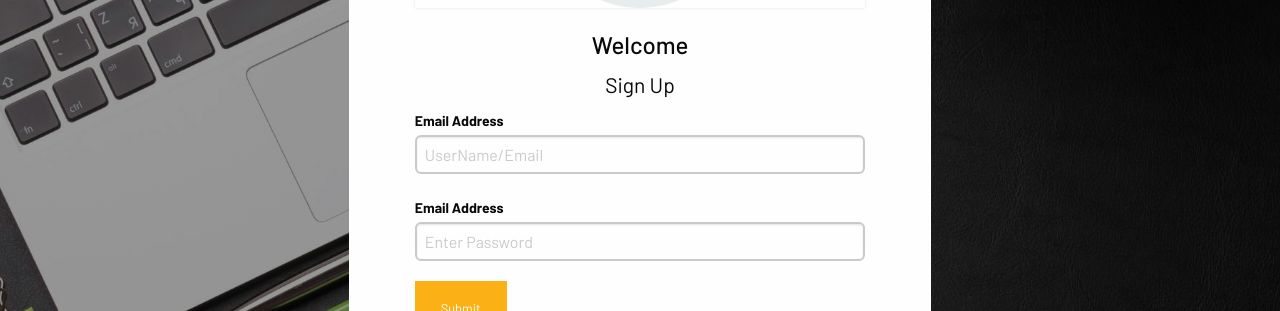
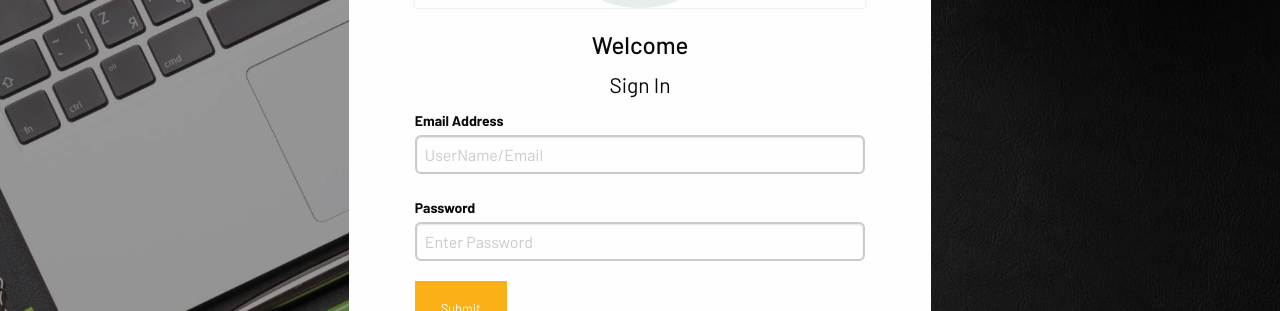
Before and after one commit to arjung5/angara-arjun, a Next.js app: page /signin in a window 1280 px wide. Shown: the part 242-553 px from the top of the page. Built offline with nearby package versions, Linux system fonts and the light colour scheme.

Commit message:
Update SignInPage.tsx

```diff
--- a/src/components/moleclues/SignIn/SignInPage.tsx
+++ b/src/components/moleclues/SignIn/SignInPage.tsx
@@ -76,7 +76,7 @@ const SignInPage = () => {
                       <h4 className="fg-dark title text-center bold">
                         Welcome{" "}
                       </h4>
-                      <h5 className="fg-dark text-center">Sign Up</h5>
+                      <h5 className="fg-dark text-center">Sign In</h5>
                       <form onSubmit={handleSubmit}>
                         <div className="grid-x grid-margin-x">
                           <div className="cell small-12 ">
@@ -94,7 +94,7 @@ const SignInPage = () => {
                               />
                             </label>
                             <label>
-                              {emailAddressLbl}
+                              Password
                               <input
                                 type="password"
                                 name="Password"
```
